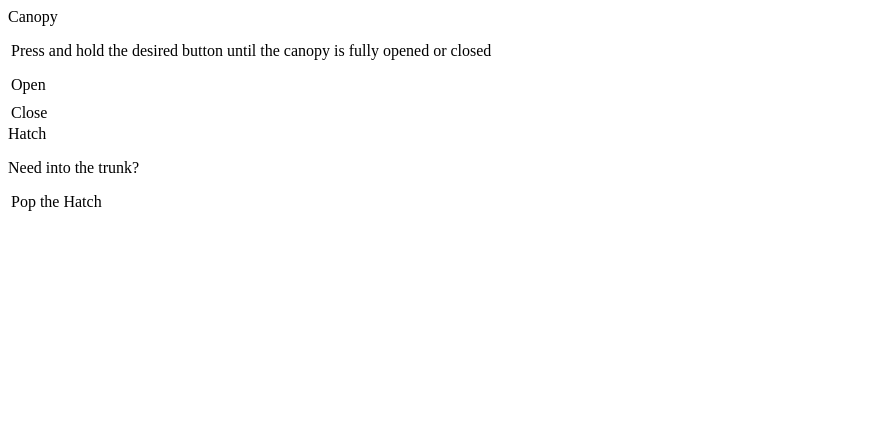
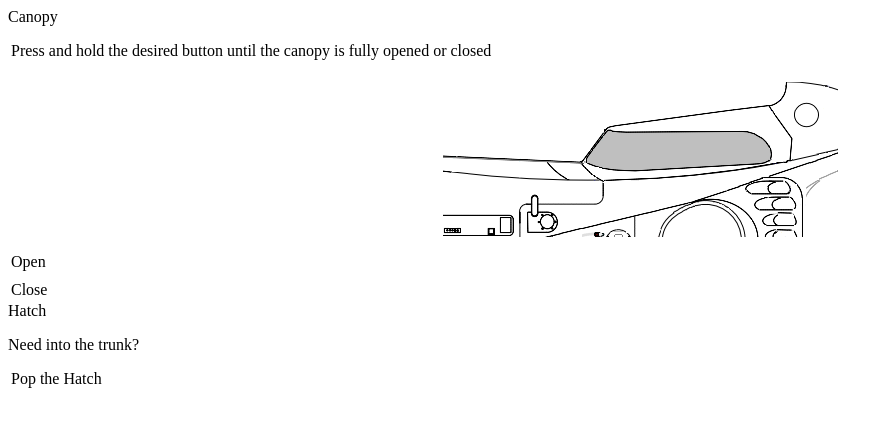
Before and after one commit to tneil/BatBerry, a plain HTML site: page app/doors.htm in a window 1280 px wide. Shown: the whole page, without its empty margins (0-893 px from the left). Drawn offline with Linux system fonts and the light colour scheme.

Commit message:
added canopy

```diff
--- a/app/doors.htm
+++ b/app/doors.htm
@@ -19,9 +19,10 @@
 		<div data-bb-type="panel-header">Canopy</div>
 		<div style="margin:3px;">
 		   <p>Press and hold the desired button until the canopy is fully opened or closed</p>
-		   <div data-bb-type="button" data-bb-style="stretch" >Open</div>
+		   <p style="text-align:center;"><img id="canopy" src="images/canopy-closed.png"/></p>
+		   <div data-bb-type="button" data-bb-style="stretch" onclick="document.getElementById('canopy').src = 'images/canopy-opened.png'" >Open</div>
 		   <div style="height:10px;"></div>
-		   <div data-bb-type="button" data-bb-style="stretch" >Close</div>
+		   <div data-bb-type="button" data-bb-style="stretch" onclick="document.getElementById('canopy').src = 'images/canopy-closed.png'" >Close</div>
 	   </div>
 	</div>
 
```
Also changed, not shown: app/lighting.htm (+1 -0 lines), app/images/canopy-closed.png (added), app/images/canopy-opened.png (added), app/images/side.png.
